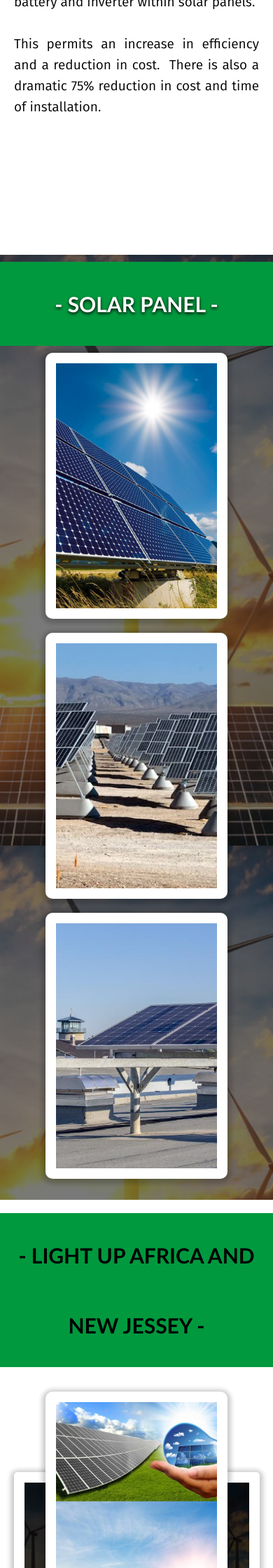
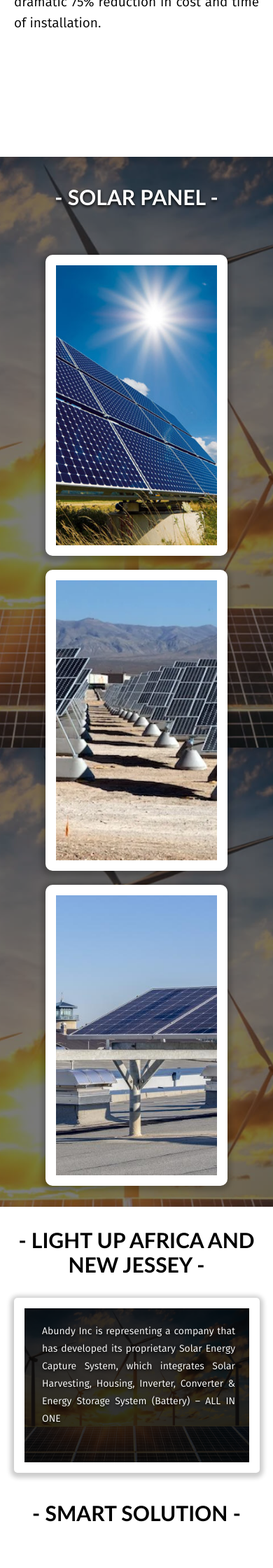
Before and after one commit to SamTECH-Global/ABUNDY-SOLAR-PANEL, a PHP site: page / in a window 390 px wide; the page is wider, and only the part inside the window is pictured. Shown: the part 1840-4080 px from the top of that part at 70% size. Run offline with PHP 8.4, Linux system fonts and the light colour scheme; data that the repository does not hold is empty.

Commit message:
Mobile View Added 28/04/2022

```diff
--- a/config/page-content.php
+++ b/config/page-content.php
@@ -64,21 +64,21 @@ class allClass{
       function _light_up_solar_div(){?>
 
         <div class="other-content-div">
-            <div class="title-div"><h1 data-aos="zoom-in" data-aos-duration="1000">- LIGHT UP AFRICA AND NEW JESSEY -</h1></div>
+            <div class="title-div light-text-div"><h1 data-aos="zoom-in" data-aos-duration="1000">- LIGHT UP AFRICA AND NEW JESSEY -</h1></div>
 
         <div class="contain-div" data-aos="slide-right" data-aos-duration="1000">
              <img src="img/background-img.JPG" alt="background-img">
                 <div class="div-in" style="margin-top:-220px;"></div>
 
-            <div class="segment-div" style="background:none; float:left; margin-top:-360px; position:relative;" data-aos="slide-up" data-aos-duration="3000">
+            <div class="segment-div contain-segment-div"  data-aos="slide-up" data-aos-duration="3000">
                     <div class="content-pix" >
                         <img src="img/content-pix-6.jpg" alt="content-pix">
                     </div>
             </div>
 
-            <div class="segment-div unique-div" style="margin-top:-210px; position:relative; background:none; color:#fff;">
+            <div class="segment-div contain-unique-div">
                     <div class="text-div unique-text-div">
-                        <p style="color:#fff; text-shadow:#000 0px 2px 4px;" data-aos="zoom-in" data-aos-duration="1000">Abundy Inc is representing a company that has developed its proprietary Solar Energy Capture System, which integrates Solar Harvesting,
+                        <p data-aos="zoom-in" data-aos-duration="1000">Abundy Inc is representing a company that has developed its proprietary Solar Energy Capture System, which integrates Solar Harvesting,
                             Housing, Inverter, Converter & Energy Storage System (Battery)
                             – ALL IN ONE
 
@@ -124,7 +124,7 @@ class allClass{
     function _why_solar_power(){?>
         <div class="other-content-div" id="why-solar-power">
                     <div class="title-div"><h1 data-aos="zoom-in" data-aos-duration="1000">- WHY SOLAR POWER -</h1></div>
-                    <div class="segment-div unique-segment-div">
+                    <div class="segment-div unique-segment-div" style="min-height:300px;">
                             <div class="text-div" style="padding-top:10px; text-align:left;" data-aos="zoom-in" data-aos-duration="1000">
                                 <h2>- Help the environment and help us all</h2>
                                 <p style="margin-top:10px; font-size:17px;" >Abundy Inc. Canada is representing a Canadian company that has come up with a game changing solar offering.
@@ -134,7 +134,7 @@ class allClass{
                                 </p>
                             </div>
                     </div>
-                    <div class="segment-div unique-segment-div">
+                    <div class="segment-div unique-segment-div" style="min-height:300px;">
                             <div class="text-div" style="padding-top:10px; text-align:left;" data-aos="zoom-in" data-aos-duration="1000">
                                 <h2>- Reduces our collective dependence on fossil fuel</h2>
                                 <p style="margin-top:10px; font-size:17px;">Traditional electricity is sourced from fossil fuels such as coal and natural gas.
@@ -144,7 +144,7 @@ class allClass{
                                 </p>
                             </div>
                     </div>
-                    <div class="segment-div unique-segment-div">
+                    <div class="segment-div unique-segment-div" style="min-height:300px;">
                             <div class="text-div" style="padding-top:10px; text-align:left;" data-aos="zoom-in" data-aos-duration="1000">
                                 <h2>- More Consistent power cost</h2>
                                 <p style="margin-top:10px; font-size:17px;">Because of this, the price is constantly fluctuating and
@@ -152,7 +152,7 @@ class allClass{
                                 </p>
                             </div>
                     </div>
-                    <div class="segment-div unique-segment-div">
+                    <div class="segment-div unique-segment-div" style="min-height:300px;">
                             <div class="text-div" style="padding-top:10px; text-align:left;" data-aos="zoom-in" data-aos-duration="1000">
                                 <h2>- Renewable energy also improves public health</h2>
                                 <p style="margin-top:10px; font-size:17px;">Coal and natural gas plants produce air and water pollution that is harmful to human health.
@@ -170,15 +170,15 @@ class allClass{
         <div class="other-content-div">
             <div class="title-div"><h1 data-aos="zoom-in" data-aos-duration="1000">- AVERAGE WEIGHT DIFFERENCE PER SYSTEM -</h1></div>
 
-            <div class="segment-div" style="height:440px;">
-                    <div class="content-pix" style="height:350px; width:320px;" data-aos="slide-right" data-aos-duration="2000">
+            <div class="segment-div" style="min-height:450px;">
+                    <div class="content-pix average-content-pix" data-aos="slide-right" data-aos-duration="2000">
                         <img src="img/content-pix-8.jpg" alt="content-pix">
                     </div>
-                    <div class="mini-pix" style="margin-top:-280px;" data-aos="slide-up" data-aos-duration="2000">
+                    <div class="mini-pix average-mini-pix" data-aos="slide-up" data-aos-duration="2000">
                         <img src="img/content-pix-7.webp" alt="mini-pix">
                     </div>
             </div>
-            <div class="segment-div" style="height:440px;">
+            <div class="segment-div" style="min-height:440px;">
                     <div class="text-div" data-aos="zoom-in" data-aos-duration="1000">
                         <p>- Reduced weight of the SolarGen Technology results in substantial
                         installation/structural savings
@@ -194,12 +194,12 @@ class allClass{
         <div class="other-content-div">
             <div class="title-div"><h1 data-aos="zoom-in" data-aos-duration="1000">- RELIABILTY AND BIG SAVINGS -</h1></div>
 
-            <div class="segment-div" style="height:300px;">
-                    <div class="content-pix" style="height:300px; width:450px;" data-aos="slide-up" data-aos-duration="2000">
+            <div class="segment-div" style="min-height:350px;">
+                    <div class="content-pix reliability-content-pix" data-aos="slide-up" data-aos-duration="2000">
                         <img src="img/content-pix-8.jpg" alt="content-pix">
                     </div>
             </div>
-            <div class="segment-div" style="height:300px; padding-top:70px;" >
+            <div class="segment-div" style="min-width:200px; min-height:350px; padding-top:70px;" >
                     <div class="text-div" style="padding-top:5px;" data-aos="zoom-in" data-aos-duration="1000">
                         <p>- Reliable alternative power source instead of sole dependence on power grid
                         <br><br>- About 30% savings on electricity bill
@@ -208,30 +208,9 @@ class allClass{
             </div>
         </div>
     <?php }
-    function _footer_div(){?>
 
-        <footer>
-            <div class="top-div-in">
-                    <div class="div-in">
-                        <div class="div-inner"><span data-aos="zoom-in" data-aos-duration="1000">CONTACT US</span></div>
-                        <div class="div-inner"><span data-aos="zoom-in" data-aos-duration="1000">PRIVACY POLICY</span></div>
-                        <div class="div-inner"><span data-aos="zoom-in" data-aos-duration="1000">TERMS & CONDITIONS</span></div>
-                    </div>
-                    <div class="div-in" style="float:right; width:30%;">
-                            <div class="div-inner unique-div-inner"><i class="fa fa-facebook"></i></div>
-                            <div class="div-inner unique-div-inner"><i class="fa fa-twitter"></i></div>
-                            <div class="div-inner unique-div-inner"><i class="fa fa-instagram"></i></div>
-                            <div class="div-inner unique-div-inner"><i class="fa fa-whatsapp"></i></div>
-
-                    </div>
-
-            </div>
-            <div class="down-div-in">
-                <p>&copy 2022 Abundy. All right reserved</p>
-            </div>
-
-        </footer>
-
+   function _back_2_top_div(){?>
+        <div id="back2Top" title="Back to top"  onclick="_back_to_top();"><i class="fa fa-long-arrow-up"></i></div>
     <?php }
 
 
--- a/css/style.css
+++ b/css/style.css
@@ -272,7 +304,7 @@ header #menu-div i{
 }
 .other-content-div .segment-div{
 	width: 46%;
-	height: 530px;
+	min-height: 510px;
 	background: #fff;
 	margin-top: 7px;
 	vertical-align: top;
@@ -386,12 +429,28 @@ header #menu-div i{
 	object-fit:cover;
 	box-sizing:border-box;
 }
+.other-content-div .contain-segment-div{
+	background:none;
+	float:left;
+	margin-top:-360px;
+	position:relative;
+}
+.other-content-div .contain-unique-div{
+	margin-top:-210px;
+	position:relative;
+	background:none;
+	color:#fff;
+}
 .other-content-div .unique-div{
 	height: 200px;
 	margin-top: 25px;
 }
 .other-content-div .segment-div .unique-text-div{
 	padding: 0px 10px 10px 10px;
+}
+.other-content-div .segment-div .unique-text-div p{
+	color:#fff;
+	text-shadow:#000 0px 2px 4px;
 }
 .other-content-div .unique-segment-div{
 	height:auto;
@@ -403,11 +462,34 @@ header #menu-div i{
 	background:#eee;
 	cursor: pointer;
 }
+@media all and (max-width:830px){
+	.other-content-div .title-div h1{
+		font-size:37px;
+		line-height: 40px;
+		margin-top: 25px;
+	}
+}
+@media all and (max-width:810px){
+	.other-content-div .contain-segment-div{
+		display: none;
+	}
+	.other-content-div .segment-div .unique-text-div{
+		padding-left: 15px;
+	}
+	.other-content-div .contain-unique-div{
+		margin-top:0px;
+		width:100% ;
+	}
+	.other-content-div .contain-div{
+		margin-top: 10px;
+		margin-bottom: 10px;
+	}
+	.other-content-div .contain-unique-div{
+		margin-top:-210px;
 
+	}
+}
 @media all and (max-width:802px){
-	.other-content-div .title-div{
-		background: #00993E;
-	}
 	.other-content-div .segment-div{
 		width: calc(100% - 20px);
 		padding: 10px;
@@ -417,28 +499,75 @@ header #menu-div i{
 		padding: 0px;
 	}
 }
+@media all and (max-width:675px){
+	.other-content-div .light-text-div h1{
+		font-size: 33px;
+	}
+}
+@media all and (max-width:570px){
+	.other-content-div .light-text-div h1{
+		font-size: 30px;
+	}
+	.other-content-div .segment-div .average-content-pix{
+		margin-top: 20px;
+		height:350px;
+		width:270px;
+	}
+	.other-content-div .segment-div .average-mini-pix{
+		width: 270px;
+		height: 140px;
+	}
+}
 @media all and (max-width:525px){
 	.other-content-div .title-div h1{
-		font-size: 38px;
+		font-size: 30px;
+	}
+	.other-content-div .segment-div .reliability-content-pix{
+		width:400px;
 	}
 }
 @media all and (max-width:475px){
-	.other-content-div .title-div h1{
-		font-size: 30px;
+	.other-content-div .segment-div .unique-text-div p{
+		font-size: 18px;
+	}
+	.other-content-div .segment-div .average-content-pix{
+		height:350px;
+		width:240px;
+	}
+	.other-content-div .segment-div .average-mini-pix{
+		width: 240px;
+		height: 140px;
+	}
+	.other-content-div .segment-div .reliability-content-pix{
+		width:350px;
 	}
 }
 @media all and (max-width:410px){
+	.other-content-div .title-div h1{
+		line-height: 35px;
+		margin-top: 20px;
+	}
+	.other-content-div .segment-div .unique-text-div p{
+		font-size: 14px;
+		line-height: 25px;
+	}
 	.other-content-div .segment-div .content-pix{
 		width: 230px;
+		height: 400px;
+	}
+	.other-content-div .segment-div .reliability-content-pix{
+		width:300px;
 	}
 	.other-content-div .segment-div .mini-pix{
 		width: 300px;
 		height: 120px;
+		margin-top: -300px;
 	}
 }
 @media all and (max-width:380px){
 	.other-content-div .title-div h1{
 		font-size: 25px;
+		margin-top: 30px;
 	}
 	.other-content-div .segment-div .content-pix{
 		width: 210px;
--- a/footer.php
+++ b/footer.php
@@ -1,7 +1,25 @@
 
+<footer>
+            <div class="top-div-in">
+                    <div class="div-in">
+                        <p>CONTACT US</p>
+                        <p>PRIVACY POLICY</p>
+                        <p>TERMS & CONDITIONS</p>
+                    </div>
+                    <div class="div-in icon">
+                            <i class="fa fa-facebook"></i>
+                            <i class="fa fa-twitter"></i>
+                            <i class="fa fa-instagram"></i>
+                            <i class="fa fa-whatsapp"></i>
 
-<?php $callclass->_footer_div();?>
+                    </div>
 
+            </div>
+            <div class="down-div-in">
+                <p>&copy 2022 Abundy. All right reserved</p>
+            </div>
+
+</footer>
 <script>
 		AOS.init({
 			easing: 'ease-in-out-sine'
--- a/index.php
+++ b/index.php
@@ -51,21 +51,21 @@
 
 
 <?php $callclass->_unique_solar_solution_div();?>
-<br clear="ALL">
+<br clear="all">
 <?php $callclass->_solar_panel();?>
-<br clear="ALL">
+
 <?php $callclass->_light_up_solar_div();?>
-<br clear="ALL">
-<br clear="ALL">
+
 <?php $callclass->_smart_solution_div();?>
-<br clear="ALL">
+
 <?php $callclass->_why_solar_power();?>
-<br clear="ALL">
+
 <?php $callclass->_average_weight_div();?>
-<br clear="ALL">
+
 <?php $callclass->_reliability_div();?>
 <br clear="ALL">
 
+<?php $callclass->_back_2_top_div();?>
 
 <?php include "footer.php"?>
 </body>
```
Also changed, not shown: other parts of css/style.css (+108 -51 lines), js/script.js (+19 -0 lines).
